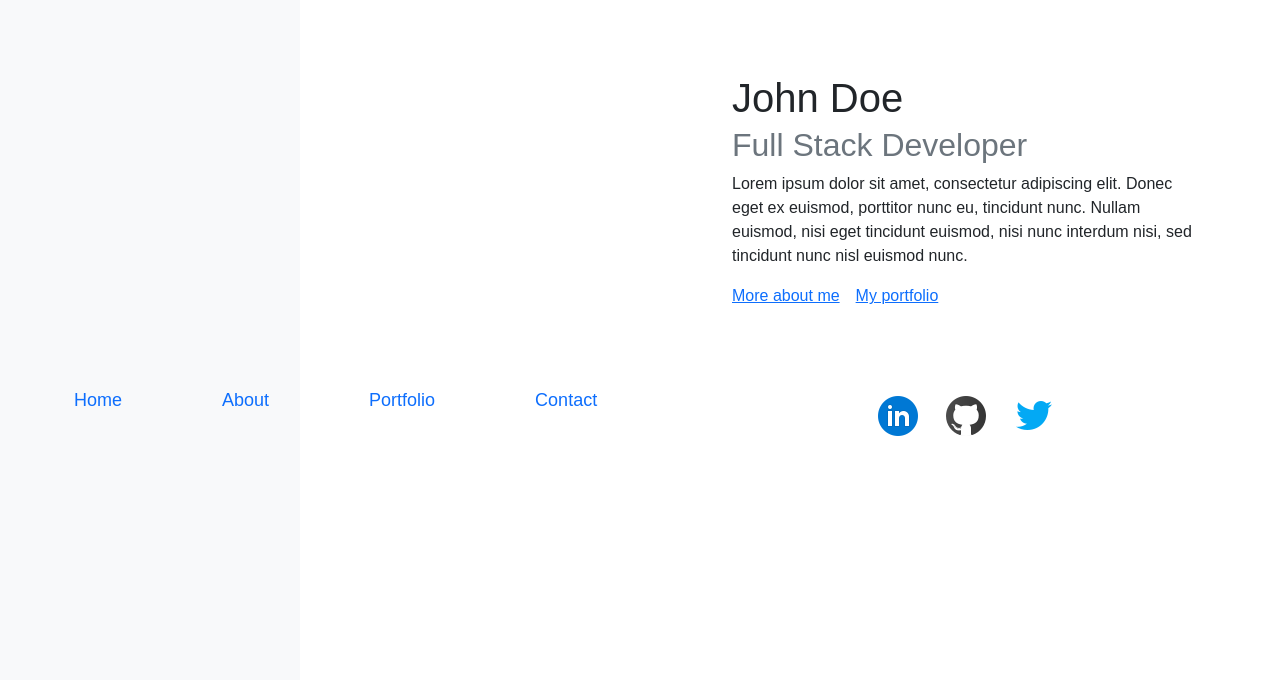
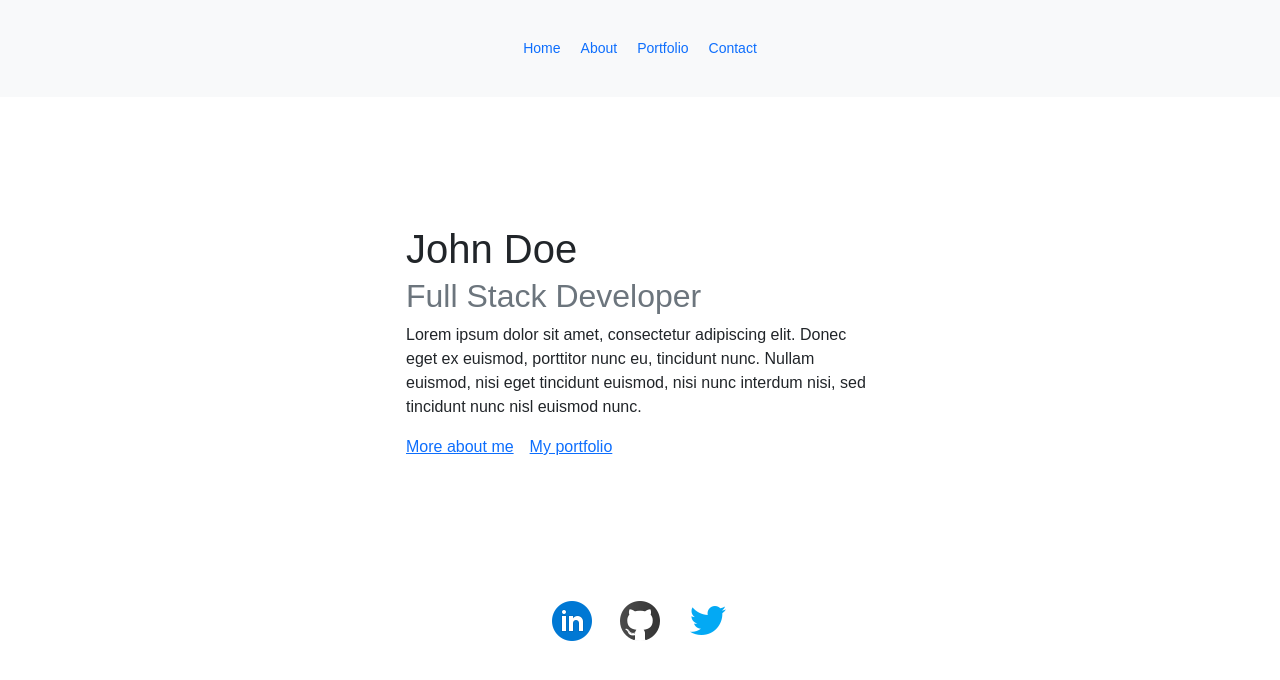
Before and after one commit to Sevicode/react-router-vsix-app, a React (Create React App) app: page / in a window 1280 px wide. Shown: the top 680 px of the page. Built offline with nearby package versions, Linux system fonts and the light colour scheme.

Commit message:
change the style of the Navbar

```diff
--- a/src/App.css
+++ b/src/App.css
@@ -7,8 +7,7 @@ body {
 
 
 .navbar {
-    height: 100vh;
-    width: 300px;
+
 }
 
 .navbar-nav {
@@ -17,8 +16,8 @@ body {
 
 .navbar-nav a {
     text-decoration: none;
-    font-size: 18px;
-    padding: 50px;
+    font-size: 14px;
+    padding: 10px;
 
 }
 
--- a/src/App.tsx
+++ b/src/App.tsx
@@ -6,25 +6,20 @@ import { About } from "./pages/About";
 import { Contact } from "./pages/Contact";
 import { Home } from "./pages/Home";
 import { Portfolio } from "./pages/Portfolio";
-import { Row, Col } from "react-bootstrap";
+
 
 function App() {
   return (
     <div className="App">
       <BrowserRouter>
-        <Row>
-          <Col>
         <NavBar />
-          </Col>
-          <Col>
+
         <Routes>
           <Route path="/" element={<Home />} />
           <Route path="/about" element={<About />} />
           <Route path="/portfolio" element={<Portfolio />} />
           <Route path="/contact" element={<Contact />} />
         </Routes>
-          </Col>
-        </Row>
       </BrowserRouter>
     </div>
   );
--- a/src/components/NavBar.tsx
+++ b/src/components/NavBar.tsx
@@ -4,7 +4,7 @@ import { Link } from "react-router-dom";
 
 export const NavBar = () => {
   return (
-    <Navbar sticky="top" bg="light" expand="lg">
+    <Navbar sticky="top" bg="light" expand="md">
       <Container>
         <Navbar.Toggle aria-controls="responsive-navbar-nav" />
         <Navbar.Collapse id="responsive-navbar-nav">
```
Lines whose indentation alone changed are shown as unchanged.
